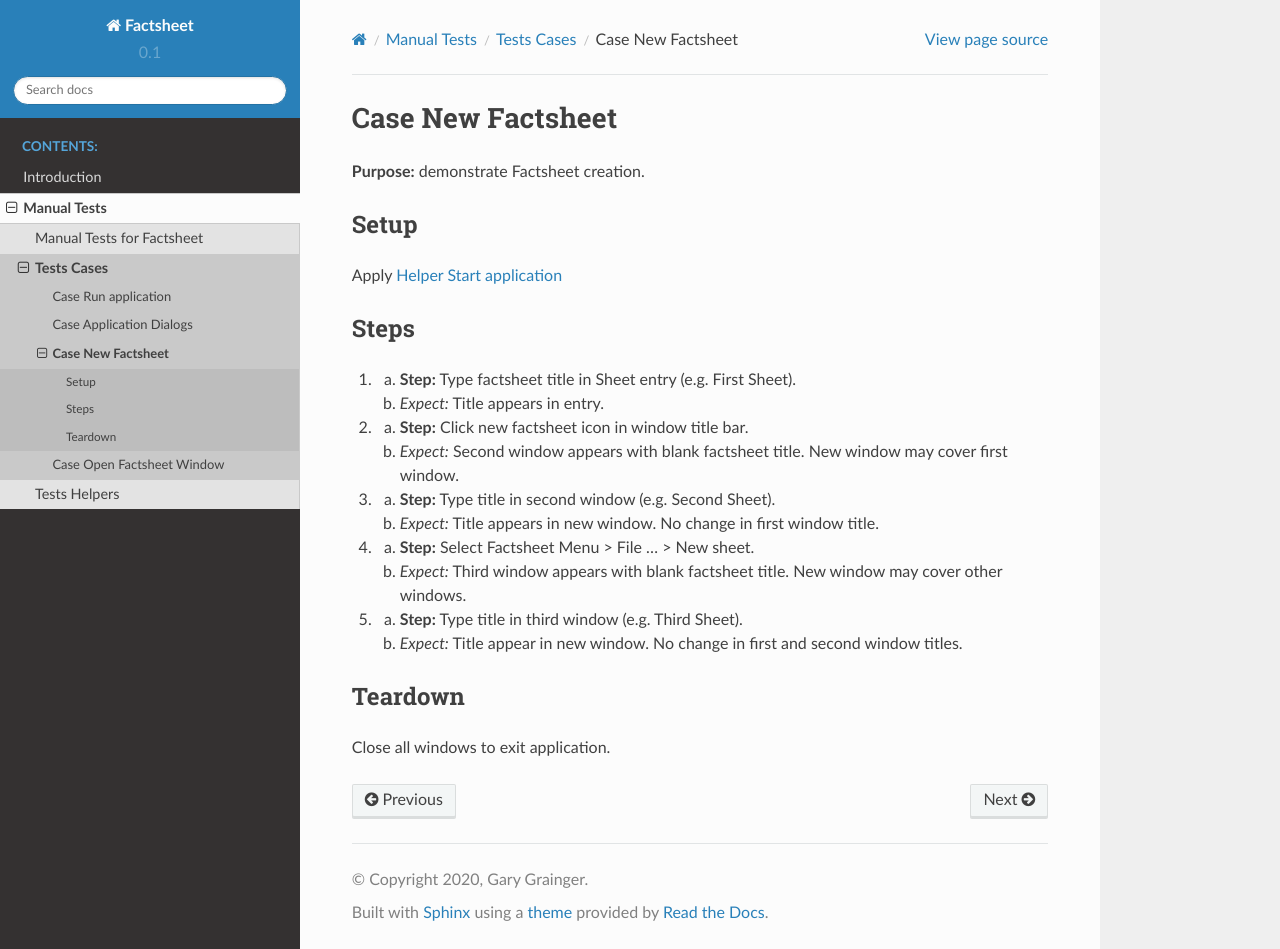
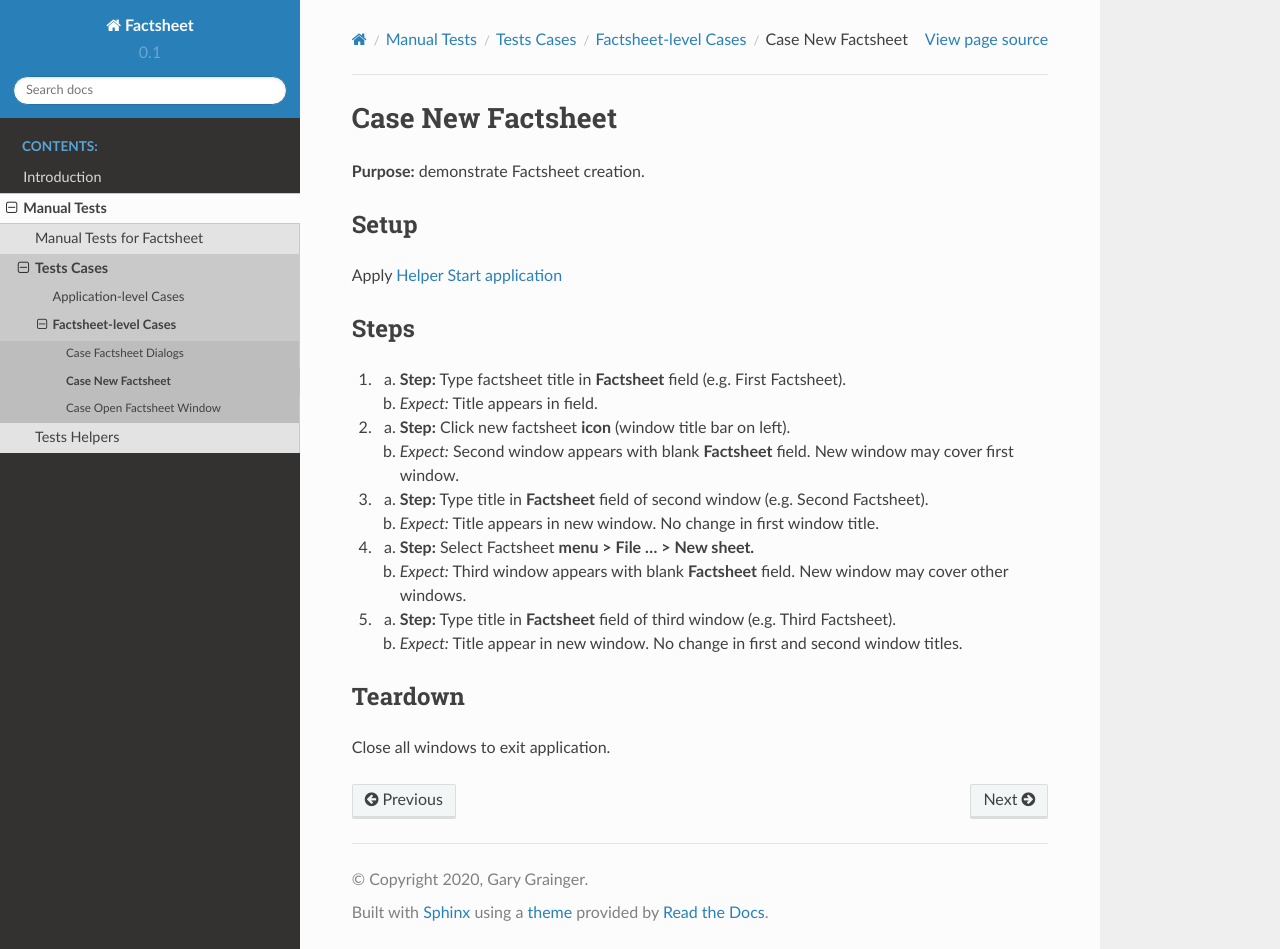
Before and after one commit to gary9204/StuckFactsheet, a Sphinx documentation site: the page built from doc/source/test_manual/test_cases/case_sheet_new.rst, in a window 1280 px wide and 949 px high. Built offline with Sphinx 7.4.7 and the Read the Docs theme 2.0.0, drawn with Linux system fonts in a browser that asks for light colours; pages that are not in the unit, such as notebooks, are missing from menus.

Commit message:
Close #23
Added sheet dialogs and updated app dialogs with
tests.

```diff
--- a/doc/source/test_manual/test_cases/case_sheet_new.rst
+++ b/doc/source/test_manual/test_cases/case_sheet_new.rst
@@ -9,23 +9,25 @@
 
 Steps
 -----
-1. a. **Step:** Type factsheet title in Sheet entry (e.g. First
-      Sheet).
-   #. *Expect:* Title appears in entry.
+1. a. **Step:** Type factsheet title in **Factsheet** field (e.g. First
+      Factsheet).
+   #. *Expect:* Title appears in field.
 
-#. a. **Step:** Click new factsheet icon in window title bar.
-   #. *Expect:* Second window appears with blank factsheet title. New
+#. a. **Step:** Click new factsheet **icon** (window title bar on left).
+   #. *Expect:* Second window appears with blank **Factsheet** field. New
       window may cover first window.
 
-#. a. **Step:** Type title in second window (e.g. Second Sheet).
+#. a. **Step:** Type title in **Factsheet** field of second window (e.g.
+      Second Factsheet).
    #. *Expect:* Title appears in new window.  No change in first
       window title.
 
-#. a. **Step:** Select Factsheet Menu > File ... > New sheet.
-   #. *Expect:* Third window appears with blank factsheet title.  New
+#. a. **Step:** Select Factsheet **menu > File ... > New sheet.**
+   #. *Expect:* Third window appears with blank **Factsheet** field.  New
       window may cover other windows.
 
-#. a. **Step:** Type title in third window (e.g. Third Sheet).
+#. a. **Step:** Type title in **Factsheet** field of third window (e.g.
+      Third Factsheet).
    #. *Expect:* Title appear in new window.  No change in first and
       second window titles.
 
--- /dev/null
+++ b/doc/source/test_manual/test_cases/toc_app_cases.rst
@@ -0,0 +1,8 @@
+Application-level Cases
+=======================
+
+.. toctree::
+   :maxdepth: 1
+
+   case_run_app
+   case_app_dialogs
--- /dev/null
+++ b/doc/source/test_manual/test_cases/toc_sheet_cases.rst
@@ -0,0 +1,9 @@
+Factsheet-level Cases
+=====================
+
+.. toctree::
+   :maxdepth: 1
+
+   case_sheet_dialogs
+   case_sheet_new
+   case_page_new
```
Also changed, not shown: doc/source/test_manual/test_cases/case_sheet_dialogs.rst (added, +62 -0 lines), doc/source/test_manual/test_cases/toc_test_cases.rst (+3 -5 lines), 6 other files.
